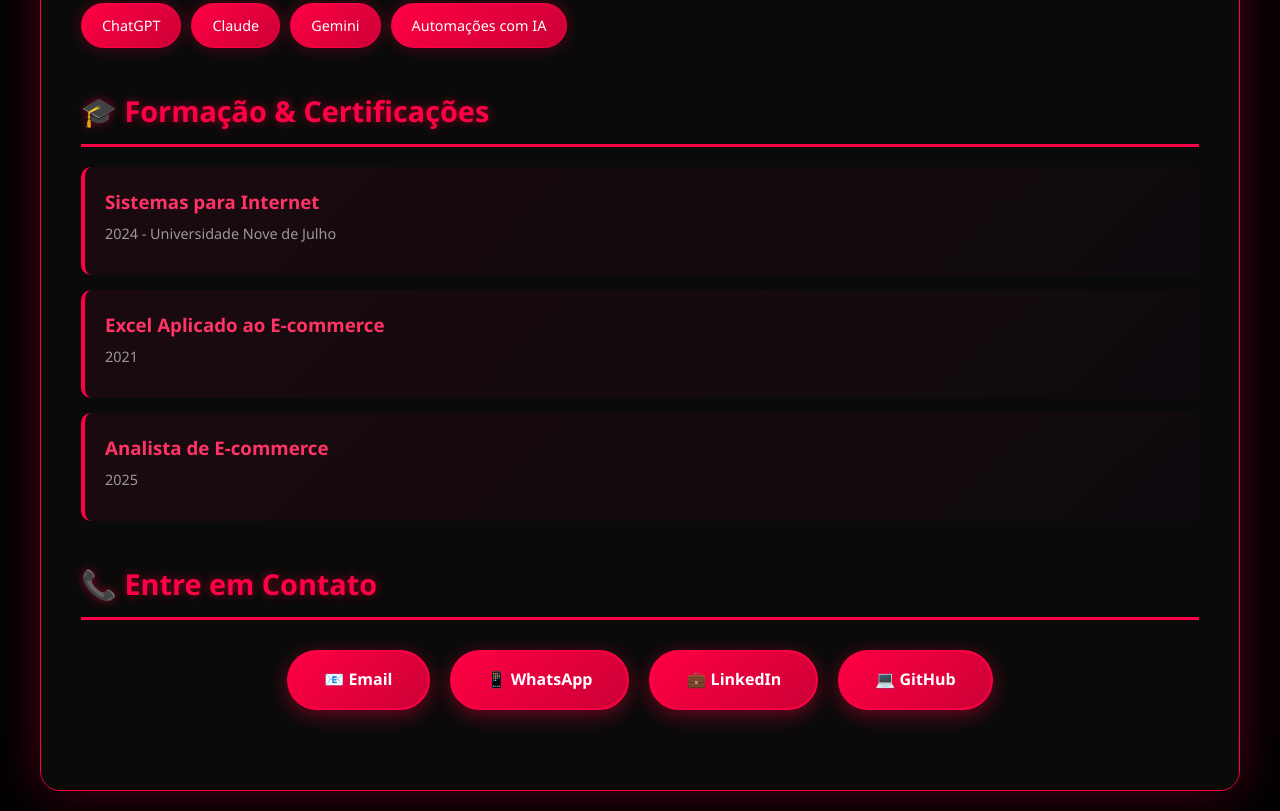
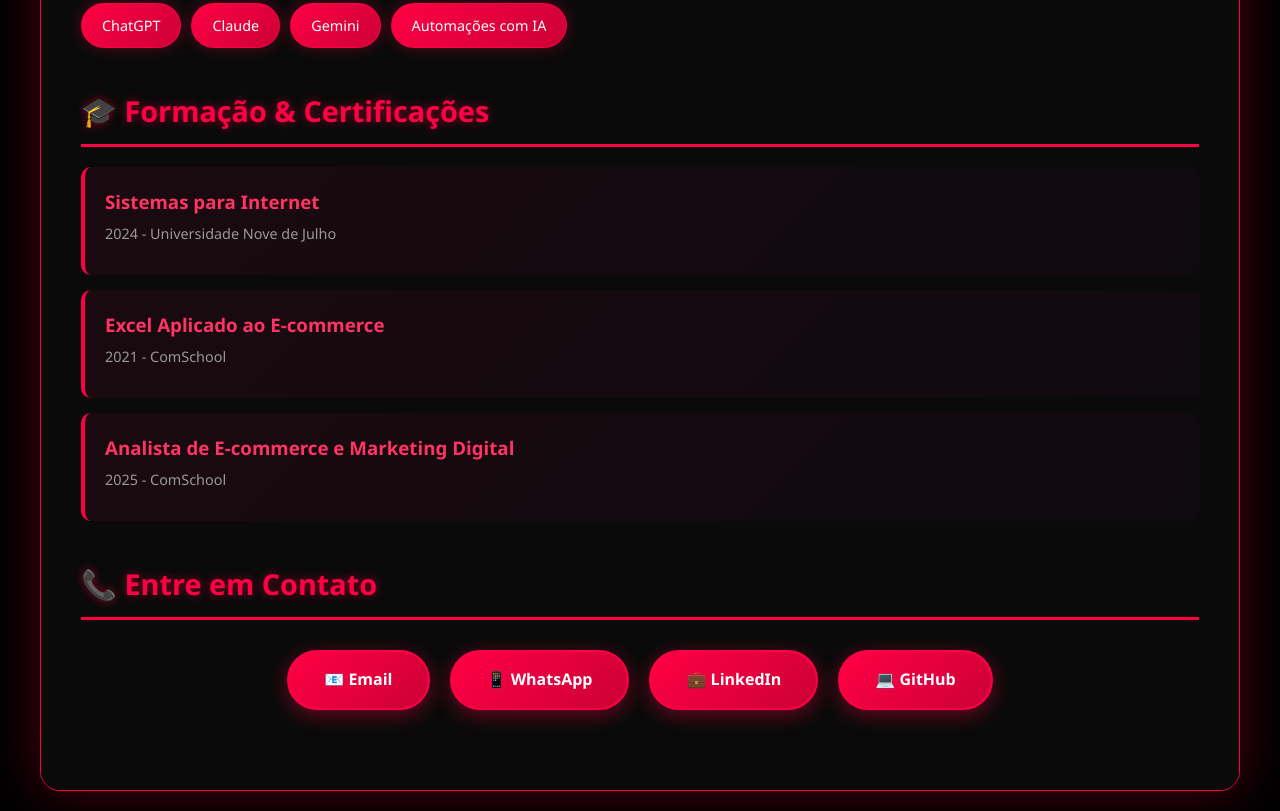
Before and after one commit to showzacommerce/showzacommerce.github.io, a plain HTML site: page index.html in a window 1280 px wide. Shown: the part 2847-3658 px from the top of the page. Drawn offline with Linux system fonts and the light colour scheme.

Commit message:
Update index.html

```diff
--- a/index.html
+++ b/index.html
@@ -380,11 +380,11 @@ h3 {
                 </div>
                 <div class="experience">
                     <h3>Excel Aplicado ao E-commerce</h3>
-                    <div class="period">2021</div>
+                    <div class="period">2021 - ComSchool</div>
                 </div>
                 <div class="experience">
-                    <h3>Analista de E-commerce</h3>
-                    <div class="period">2025</div>
+                    <h3>Analista de E-commerce e Marketing Digital</h3>
+                    <div class="period">2025 - ComSchool</div>
                 </div>
             </div>
 
```
